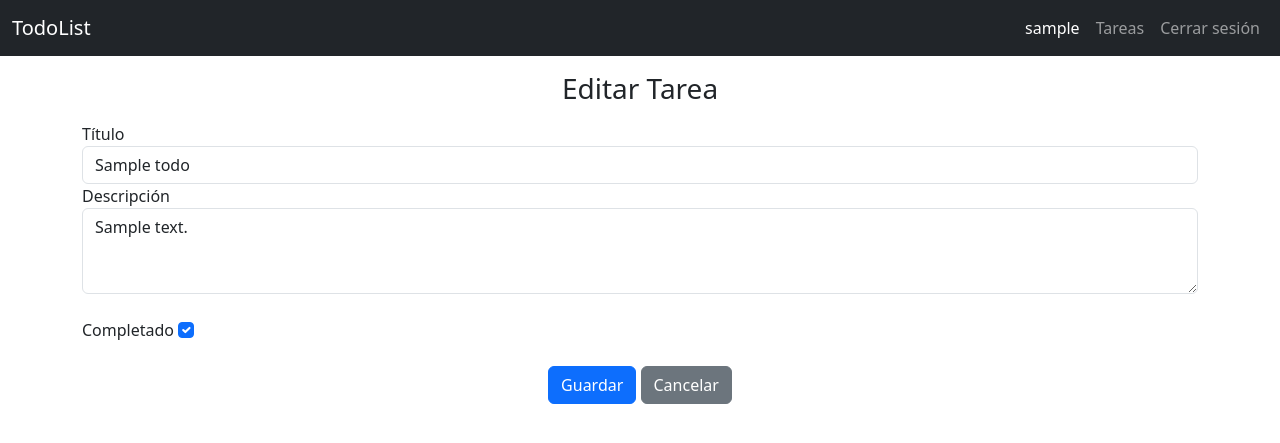
After one commit to heavy9922/flask-python-, a Flask app: page /todo/update/1 in a window 1280 px wide. The commit adds this page. Shown: the top 443 px of the page. Run offline with Flask 3, Linux system fonts and the light colour scheme; the visitor is signed in with stand-in values (Sample User, id 1); tables that the repository leaves empty hold one stand-in row (values such as "Sample post").

Commit message:
add crud todo list complete

```diff
--- a/todor/__init__.py
+++ b/todor/__init__.py
@@ -20,10 +20,10 @@ def create_app():
     # register blueprint
 
     # Registrar Bluprint
-    from . import auth
     from . import todo
     app.register_blueprint(todo.bp)
 
+    from . import auth
     app.register_blueprint(auth.bp)
 
     @app.route('/')
--- a/todor/auth.py
+++ b/todor/auth.py
@@ -1,5 +1,5 @@
 from flask import (Blueprint, render_template,
-                   request, url_for, flash, redirect)
+                   request, url_for, flash, redirect, session, g)
 from . import models
 
 from werkzeug.security import generate_password_hash, check_password_hash
@@ -33,6 +33,53 @@ def register():
     return render_template('auth/register.html')
 
 
-@bp.route('/login')
+@bp.route('/login', methods=['GET', 'POST'])
 def login():
+    if request.method == 'POST':
+        username = request.form.get('username')
+        password = request.form.get('password')
+
+        error = None
+
+        user = Users.query.filter_by(username=username).first()
+
+        if user == None:
+            error = 'Incorrect username'
+        elif not check_password_hash(user.password, password):
+            error = 'Incorrect password'
+
+        if error == None:
+            session.clear()
+            session['user_id'] = user.id
+
+            return redirect(url_for('todo.list'))
+
+        flash(error)
+
     return render_template('auth/login.html')
+
+@bp.before_app_request
+def load_logged_in_user():
+    user_id = session.get('user_id')
+
+    if user_id is None:
+        g.user = None
+    else:
+        g.user = Users.query.get_or_404(user_id)
+
+@bp.route('/logout')
+def logout():
+    session.clear()
+    return redirect(url_for('index'))
+
+import functools
+
+def login_required(view):
+    @functools.wraps(view)
+    def wrapped_view(**kwargs):
+        if g.user is None:
+            return redirect(url_for('auth.login'))
+
+        return view(**kwargs)
+
+    return wrapped_view
--- a/todor/templates/base.html
+++ b/todor/templates/base.html
@@ -4,17 +4,20 @@
     <meta charset="UTF-8" />
     <meta http-equiv="X-UA-Compatible" content="IE=edge" />
     <meta name="viewport" content="width=device-width, initial-scale=1.0" />
-    <title>Todo list - {% block title %}{% endblock %}</title>
+    <title>TodoList - {% block title %}{% endblock %}</title>
+
     <link
-      href="https://cdn.jsdelivr.net/npm/bootstrap@5.3.0-alpha2/dist/css/bootstrap.min.css"
+      href="https://cdn.jsdelivr.net/npm/bootstrap@5.3.0-alpha1/dist/css/bootstrap.min.css"
       rel="stylesheet"
-      integrity="sha384-aFq/bzH65dt+w6FI2ooMVUpc+21e0SRygnTpmBvdBgSdnuTN7QbdgL+OapgHtvPp"
+      integrity="sha384-GLhlTQ8iRABdZLl6O3oVMWSktQOp6b7In1Zl3/Jr59b6EGGoI1aFkw7cmDA6j6gD"
       crossorigin="anonymous"
     />
   </head>
+
   <body>
     <nav
-      class="navbar navbar-expand-sm navbar-dark bg-dark data-bs-theme='dark'"
+      class="navbar navbar-expand-sm navbar-dark bg-dark"
+      data-bs-theme="dark"
     >
       <div class="container-fluid">
         <a class="navbar-brand" href="{{url_for('index')}}">TodoList</a>
@@ -29,37 +32,54 @@
         >
           <span class="navbar-toggler-icon"></span>
         </button>
-        <div class="collapse navbar-collapse justify-content-end" id="navbarNav">
+        <div
+          class="collapse navbar-collapse justify-content-end"
+          id="navbarNav"
+        >
           <ul class="navbar-nav">
+            {% if g.user %}
             <li class="nav-item">
-              <a class="nav-link" href="{{url_for('auth.register')}}">Registarse</a>
+              <span class="nav-link active"> {{ g.user.username }} </span>
             </li>
             <li class="nav-item">
-              <a class="nav-link" href="{{url_for('auth.login')}}">Inicio de sesion</a>
+              <a class="nav-link" href="{{url_for('todo.list')}}">Tareas</a>
             </li>
+            <li class="nav-item">
+              <a class="nav-link" href="{{url_for('auth.logout')}}"
+                >Cerrar sesión</a
+              >
+            </li>
+            {% else %}
+            <li class="nav-item">
+              <a class="nav-link" href="{{url_for('auth.register')}}"
+                >Registrarse</a
+              >
+            </li>
+            <li class="nav-item">
+              <a class="nav-link" href="{{url_for('auth.login')}}"
+                >Iniciar sesión</a
+              >
+            </li>
+            {% endif %}
           </ul>
         </div>
       </div>
     </nav>
 
-    {% block content %} {% endblock %}
-
-    {% for massage in get_flashed_messages() %}
+    {% block content %} {% endblock%} {% for massage in get_flashed_messages()
+    %}
     <div class="container mt-3">
-        <div class="row">
-            <div class="col-md-6 mx-auto">
-                <div class="alert alert-danger" role="alert">
-                    {{ massage }}
-                </div>
-            </div>
+      <div class="row">
+        <div class="col-md-6 mx-auto">
+          <div class="alert alert-danger" role="alert">{{ massage }}</div>
         </div>
+      </div>
     </div>
     {% endfor %}
 
-
     <script
-      src="https://cdn.jsdelivr.net/npm/bootstrap@5.3.0-alpha2/dist/js/bootstrap.bundle.min.js"
-      integrity="sha384-qKXV1j0HvMUeCBQ+QVp7JcfGl760yU08IQ+GpUo5hlbpg51QRiuqHAJz8+BrxE/N"
+      src="https://cdn.jsdelivr.net/npm/bootstrap@5.3.0-alpha1/dist/js/bootstrap.bundle.min.js"
+      integrity="sha384-w76AqPfDkMBDXo30jS1Sgez6pr3x5MlQ1ZAGC+nuZB+EYdgRZgiwxhTBTkF7CXvN"
       crossorigin="anonymous"
     ></script>
   </body>
--- /dev/null
+++ b/todor/templates/todo/update.html
@@ -0,0 +1,39 @@
+{% extends 'base.html'%} {% block content %}
+<section class="container-sm">
+  <h3 class="text-center mt-3 mb-3">
+    {% block title %}Editar Tarea{% endblock %}
+  </h3>
+  <form action="" method="post">
+    <div class="form-group">
+      <label for="title">Título</label>
+      <input
+        type="text"
+        class="form-control"
+        id="title"
+        name="title"
+        required
+        value="{{ todo.title }}"
+      />
+    </div>
+    <div class="form-group">
+      <label for="desc">Descripción</label>
+      <textarea class="form-control" id="desc" name="desc" rows="3">
+{{ todo.desc }}</textarea
+      >
+    </div>
+    <br />
+    <div class="form-group">
+      <label for="state">Completado</label>
+      <input class="form-check-input" type="checkbox" name="state" id="state" {%
+      if todo.state == true %} checked {% endif%}>
+    </div>
+    <br />
+    <div class="text-center">
+      <input type="submit" class="btn btn-primary" value="Guardar" />
+      <a href="{{ url_for('todo.list') }}" class="btn btn-secondary"
+        >Cancelar</a
+      >
+    </div>
+  </form>
+</section>
+{% endblock %}
--- a/todor/todo.py
+++ b/todor/todo.py
@@ -1,11 +1,61 @@
-from flask import Blueprint
+from flask import Blueprint, render_template, request, g, redirect, url_for
+
+from todor.auth import login_required
+
+from .models import Users, Todo
+from todor import db
 
 bp = Blueprint('todo', __name__, url_prefix='/todo')
 
+
 @bp.route('/list')
+@login_required
 def list():
-    return 'todo list'
+    todos = Todo.query.all()
+    print(todos)
+    return render_template('todo/index.html', todos=todos)
+    # return 'crear tarea'
 
-@bp.route('/create')
+
+@bp.route('/create', methods=['GET', 'POST'])
+@login_required
 def create():
-    return 'crear tarea'
+    if request.method == 'POST':
+        title = request.form['title']
+        desc = request.form['desc']
+
+        todo = Todo(g.user.id, title, desc)
+
+        db.session.add(todo)
+        db.session.commit()
+        return redirect(url_for('todo.list'))
+    return render_template('todo/create.html')
+
+
+def get_todo(id):
+    todo = Todo.query.get_or_404(id)
+    return todo
+
+
+@bp.route('/update/<int:id>', methods=('GET', 'POST'))
+@login_required
+def update(id):
+
+    todo = get_todo(id)
+
+    if request.method == 'POST':
+        todo.title = request.form['title']
+        todo.desc = request.form['desc']
+        todo.state = True if request.form.get('state') == 'on' else False
+
+        db.session.commit()
+        return redirect(url_for('todo.list'))
+    return render_template('todo/update.html', todo=todo)
+
+@bp.route('/delete/<int:id>')
+@login_required
+def delete(id):
+    todo = get_todo(id)
+    db.session.delete(todo)
+    db.session.commit()
+    return redirect(url_for('todo.list'))
```
Also changed, not shown: todor/templates/todo/create.html (added, +30 -0 lines), todor/templates/todo/index.html (added, +45 -0 lines).
